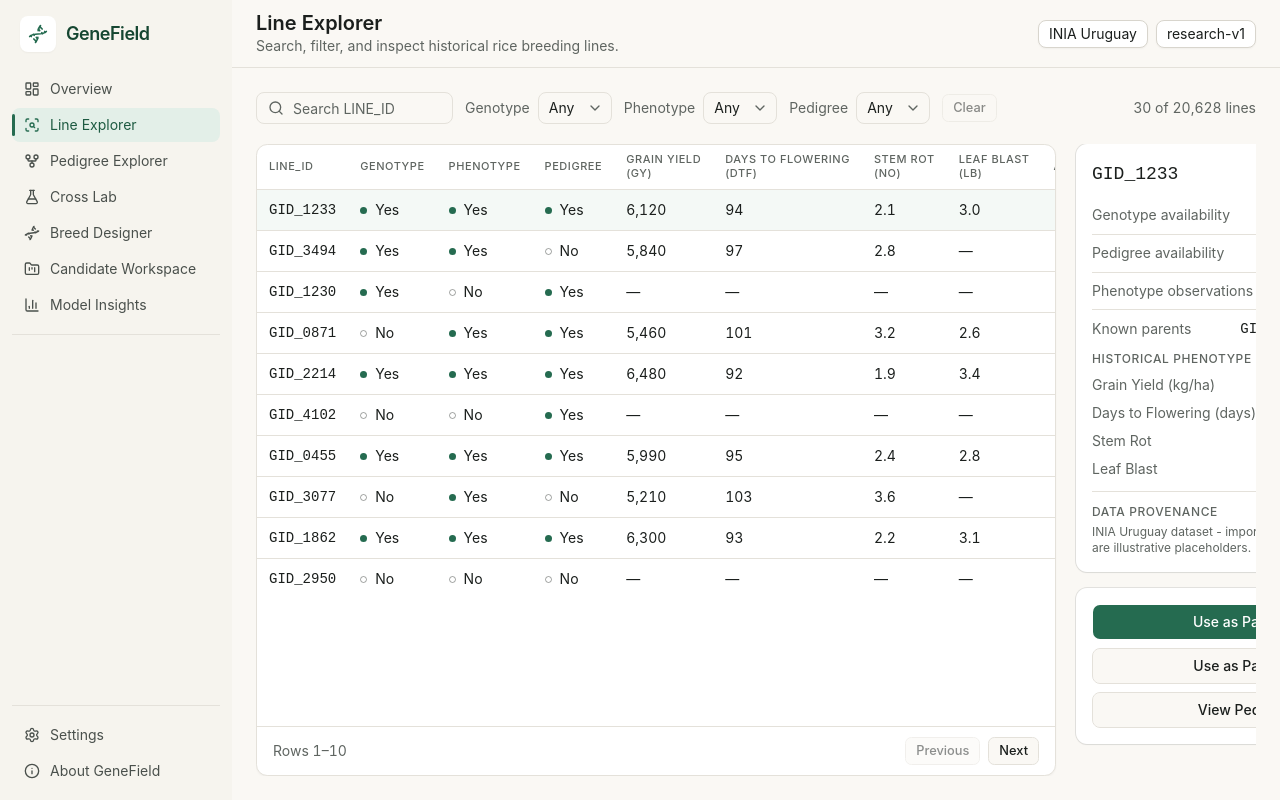
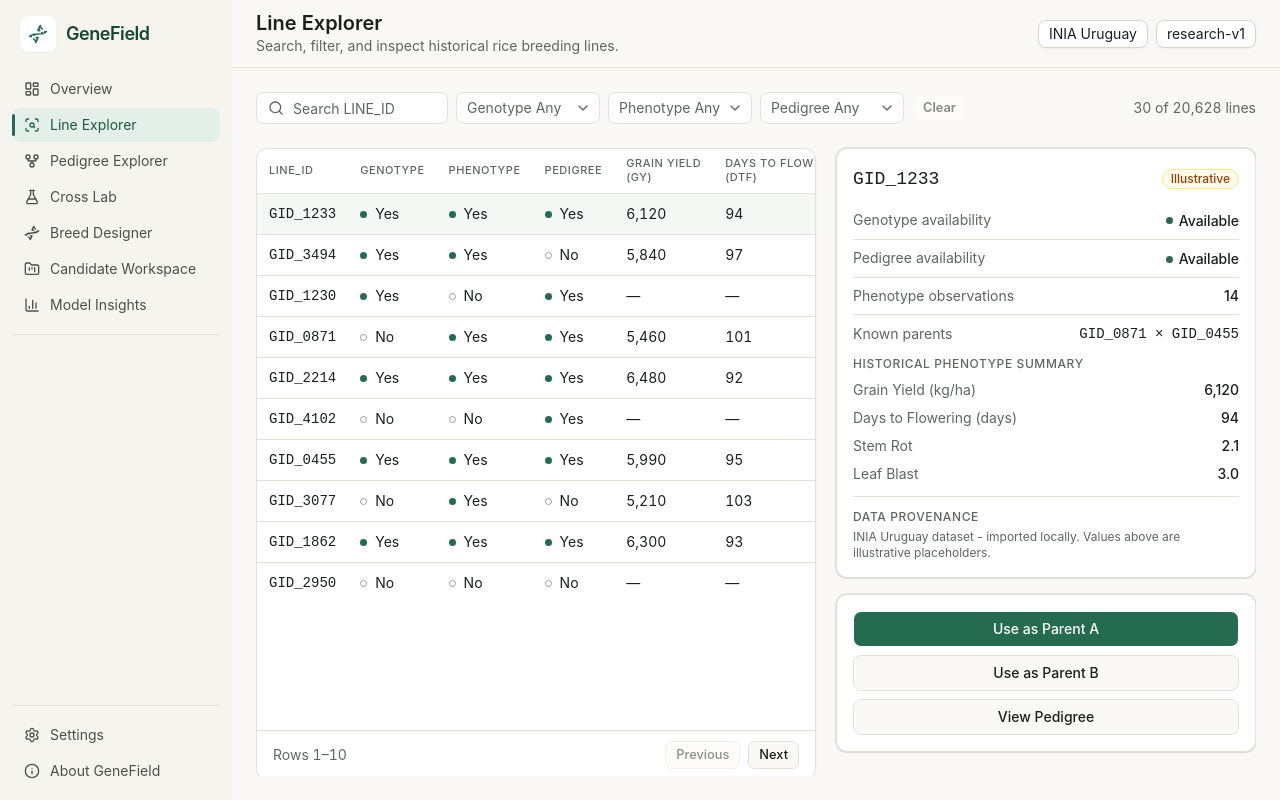
Before and after one commit to wilanta/genefield-app, a React (Vite) app: page /lines in a window 1280 px wide. Built offline with nearby package versions, Linux system fonts and the light colour scheme.

Commit message:
style(ui): refine layouts and components at line exploler page

```diff
--- a/src/pages/LineExplorer/LineExplorer.tsx
+++ b/src/pages/LineExplorer/LineExplorer.tsx
@@ -105,7 +105,7 @@ export default function LineExplorer({
       </div>
 
       {/* Content row: table (800) + detail panel (340) */}
-      <div className="mt-5 grid min-h-0 flex-1 grid-cols-1 gap-5 overflow-auto lg:grid-cols-[800px_340px]">
+      <div className="mt-5 grid min-h-0 flex-1 grid-cols-1 gap-5 overflow-auto lg:grid-cols-[minmax(0,1fr)_420px]">
         <section aria-label="Lines table" className="min-h-0">
           {filtered.length === 0 ? (
             <LineExplorerNoResults
--- a/src/pages/LineExplorer/LineExplorerDetailPanel.tsx
+++ b/src/pages/LineExplorer/LineExplorerDetailPanel.tsx
@@ -95,7 +95,7 @@ export function LineExplorerDetailPanel({ line, onUseAsParent }: Props) {
   return (
     <div className="flex flex-col gap-4">
       {/* Card 1 — Profile */}
-      <Card className="shadow-[var(--gf-card-shadow)]">
+      <Card className="mt-1 border border-border shadow-[var(--gf-card-shadow)]">
         <CardHeader>
           <div className="flex items-center justify-between">
             <CardTitle className="font-mono text-lg">{line.id}</CardTitle>
@@ -155,7 +155,7 @@ export function LineExplorerDetailPanel({ line, onUseAsParent }: Props) {
       </Card>
 
       {/* Card 2 — Actions */}
-      <Card className="shadow-[var(--gf-card-shadow)]">
+      <Card className="border border-border shadow-[var(--gf-card-shadow)]">
         <CardContent className="flex flex-col gap-2">
           <Button
             className="h-9 w-full justify-center bg-[#256B50] text-white hover:bg-[#1e5540]"
--- a/src/pages/LineExplorer/LineExplorerTable.tsx
+++ b/src/pages/LineExplorer/LineExplorerTable.tsx
@@ -180,7 +180,7 @@ export function LineExplorerTable({
   const to = from + pageRows.length - 1;
 
   return (
-    <div className="flex h-full flex-col">
+    <div className="mt-1 flex h-full flex-col">
       <div className="flex min-h-0 flex-1 flex-col overflow-hidden rounded-xl border border-border bg-card shadow-[var(--gf-card-shadow)]">
         <div className="flex-1 overflow-y-auto">
           <Table>
--- a/src/pages/LineExplorer/LineExplorerToolbar.tsx
+++ b/src/pages/LineExplorer/LineExplorerToolbar.tsx
@@ -33,12 +33,11 @@ function AvailabilitySelect({
   value: AvailabilityFilter;
   onChange: (v: AvailabilityFilter) => void;
 }) {
+  const display = `${label} ${value.charAt(0).toUpperCase() + value.slice(1)}`;
   return (
-    <div className="flex items-center gap-2">
-      <span className="text-sm text-muted-foreground">{label}</span>
     <Select value={value} onValueChange={(v) => onChange(v as AvailabilityFilter)}>
-        <SelectTrigger className="w-[74px]">
-          <SelectValue>{value.charAt(0).toUpperCase() + value.slice(1)}</SelectValue>
+      <SelectTrigger className="h-9 w-36 gap-1.5 bg-white text-muted-foreground">
+        <SelectValue>{display}</SelectValue>
       </SelectTrigger>
       <SelectContent>
         {AVAILABILITY_OPTIONS.map((opt) => (
@@ -48,7 +47,6 @@ function AvailabilitySelect({
         ))}
       </SelectContent>
     </Select>
-    </div>
   );
 }
 
@@ -68,7 +66,7 @@ export function LineExplorerToolbar({
     onChange({ search: "", genotype: "any", phenotype: "any", pedigree: "any" });
 
   return (
-    <div className="flex flex-wrap items-center gap-3">
+    <div className="flex flex-wrap items-center gap-2">
       {/* Search */}
       <div className="relative">
         <Search className="pointer-events-none absolute left-3 top-1/2 size-4 -translate-y-1/2 text-muted-foreground" />
@@ -77,7 +75,7 @@ export function LineExplorerToolbar({
           onChange={(e) => onChange({ ...filters, search: e.target.value })}
           placeholder="Search LINE_ID"
           aria-label="Search LINE_ID"
-          className="w-[197px] pl-9"
+          className="w-48 bg-white pl-9 text-foreground"
         />
       </div>
 
@@ -97,7 +95,13 @@ export function LineExplorerToolbar({
         onChange={(pedigree) => onChange({ ...filters, pedigree })}
       />
 
-      <Button variant="outline" size="sm" onClick={clear} disabled={!isClearable}>
+      <Button
+        variant="ghost"
+        size="sm"
+        onClick={clear}
+        disabled={!isClearable}
+        className="bg-white font-semibold text-foreground hover:bg-transparent"
+      >
         Clear
       </Button>
 
```
Lines whose indentation alone changed are shown as unchanged.
